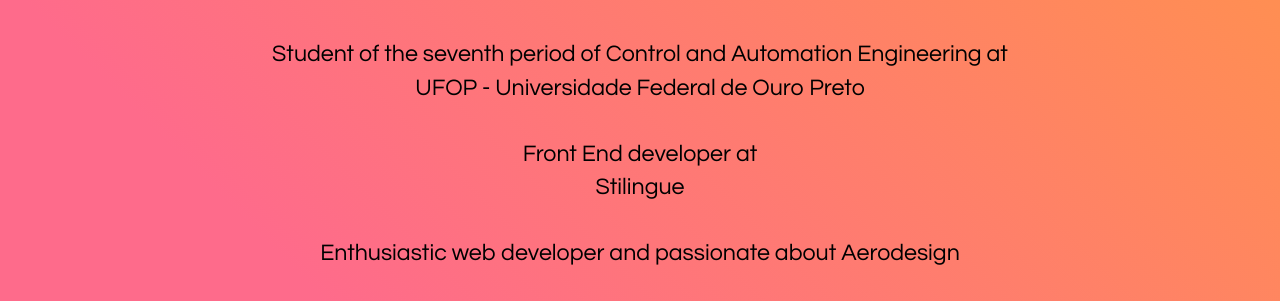
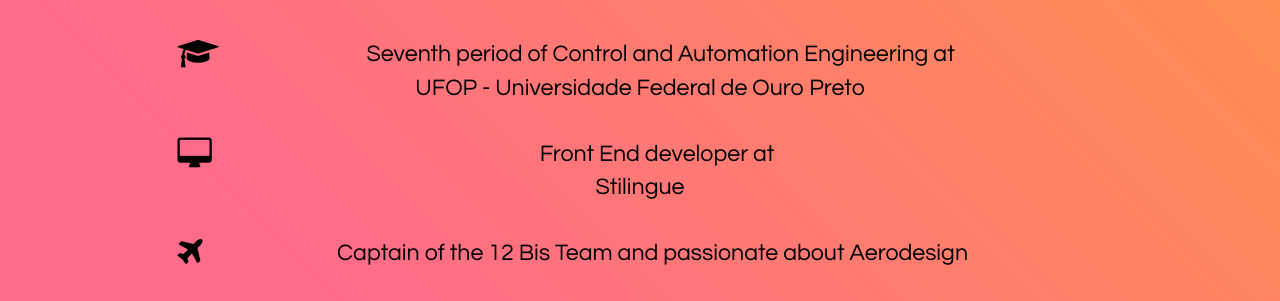
Before and after one commit to hugoazevedosoares/hugoazevedosoares.github.io, a plain HTML site: page index.html in a window 1280 px wide. Shown: the part 199-500 px from the top of the page. Drawn offline with Linux system fonts and the light colour scheme.

Commit message:
novos icones adicionados para cada seção

```diff
--- a/css/style.css
+++ b/css/style.css
@@ -17,6 +17,23 @@
     text-rendering: optimizeLegibility;
     -webkit-font-smoothing: antialiased;
     -moz-osx-font-smoothing: grayscale;
+    width: 100vw;
+    height: 100vh;
+    display: flex;
+    align-content: center;
+    vertical-align: middle;
+}
+
+.row {
+    margin: auto;
+}
+
+.container {
+    margin: auto;
+}
+
+.no-padding {
+    padding: 0;
 }
 
 p {
@@ -41,7 +58,7 @@
     color: inherit;
 }
 
-span {
+span, span i {
     /* opacity = 1  fades all page in*/
     /* opacity = 0  fades text by text in*/
     opacity: 0;
@@ -60,7 +77,7 @@
     vertical-align: middle;
 }
 
-#contact span {
+#contact span, #contact span i {
     opacity: 1;
 }
 
@@ -71,7 +88,3 @@
 .contact {
     font-size: 4vh;
 }
-
-#social:hover {
-
-}
--- a/index.html
+++ b/index.html
@@ -2,7 +2,7 @@
 
     <head>
         <title>Hugo</title>
-    <link rel='shortcut icon' href='favicon.ico' type='image/x-icon' />
+        <link rel='shortcut icon' href='favicon.ico' type='image/x-icon'/>
         <!-- font-awesome -->
         <link rel="stylesheet" type="text/css" href="css/font-awesome.min.css">
         <!-- bootstrap -->
@@ -12,36 +12,50 @@
     </head>
 
     <body>
-    <div id="box">
         <!--Fades all page in-->
         <!--div class="box" id="1" style="display:none"-->
         <!--Fades text by text in-->
-        <div class="box col-xs-12">
+        <div class="container">
+            <div class="row">
+                <div class="col-md-12">
+                    <div id="symbols" class="col-md-1 no-padding"></div>
+                    <div class="col-md-10 no-padding">
                         <div id="main">
-                <span id="name">Hugo Azevedo Soares</span><br>
+                            <span id="name">Hugo Azevedo Soares</span>
+                            <br>
                             <span id="student">
                                 <br>
-                Student of the seventh period of Control and Automation Engineering at<br>
+                                <i class="fa fa-graduation-cap" style="font-size:32px; float:left" aria-hidden="true"></i>
+                                Seventh period of Control and Automation Engineering at
+                                <br>
                                 <a href="http://www.ufop.br/" target="_blank">
                                     UFOP - Universidade Federal de Ouro Preto</a>
                                 <br>
                                 <br>
                             </span>
                             <span id="job">
+                                <i class="fa fa-desktop" style="font-size:32px; float:left" aria-hidden="true"></i>
                                 Front End developer at<br>
                                 <a href="https://stilingue.com.br/" target="_blank">
                                     Stilingue</a><br>
                                 <br>
                             </span>
                             <span id="hobby">
-                Enthusiastic web developer and passionate about
-                <a href="https://www.facebook.com/Equipe12Bis/" target="_blank">Aerodesign</a><br>
+                                <i class="fa fa-plane" style="font-size:32px; float:left" aria-hidden="true"></i>
+                                Captain of the
+                                <a href="https://www.facebook.com/Equipe12Bis/" target="_blank">12 Bis Team
+                                </a>
+                                and passionate about Aerodesign
+                                <br>
                                 <br>
                             </span>
                             <div id="contact" style="opacity:0">
-                    <span class="contact">Contact</span><br>
-                    <span id="cell">Cel.: (31) 9 8403-0439 / </span>
-                    <span id="email">hugo.soares@outlook.com</span><br>
+                                <span class="contact">Contact</span>
+                                <br>
+                                <span id="cell">Cel.: (31) 9 8403-0439 /
+                                </span>
+                                <span id="email">hugo.soares@outlook.com</span>
+                                <br>
                                 <br>
                                 <span id="social">
                                     <a href="https://github.com/hugoazevedosoares" target="_blank">
@@ -57,6 +71,9 @@
                             </div>
                         </div>
                     </div>
+                    <div class="col-md-1 no-padding"></div>
+                </div>
+            </div>
         </div>
         <!-- jQuery -->
         <script src="js/jquery-3.1.1.min.js"></script>
--- a/js/main.js
+++ b/js/main.js
@@ -19,6 +19,9 @@
     }, time, function() {
         showJob();
     });
+    $('#student i').animate({
+        opacity: 1
+    }, time);
 }
 
 var showJob = function() {
@@ -27,6 +30,9 @@
     }, time, function() {
         showHobby();
     });
+    $('#job i').animate({
+        opacity: 1
+    }, time);
 }
 
 var showHobby = function() {
@@ -35,6 +41,9 @@
     }, time, function() {
         showContact();
     });
+    $('#hobby i').animate({
+        opacity: 1
+    }, time);
 }
 
 var showContact = function() {
```
Lines whose indentation alone changed are shown as unchanged.
